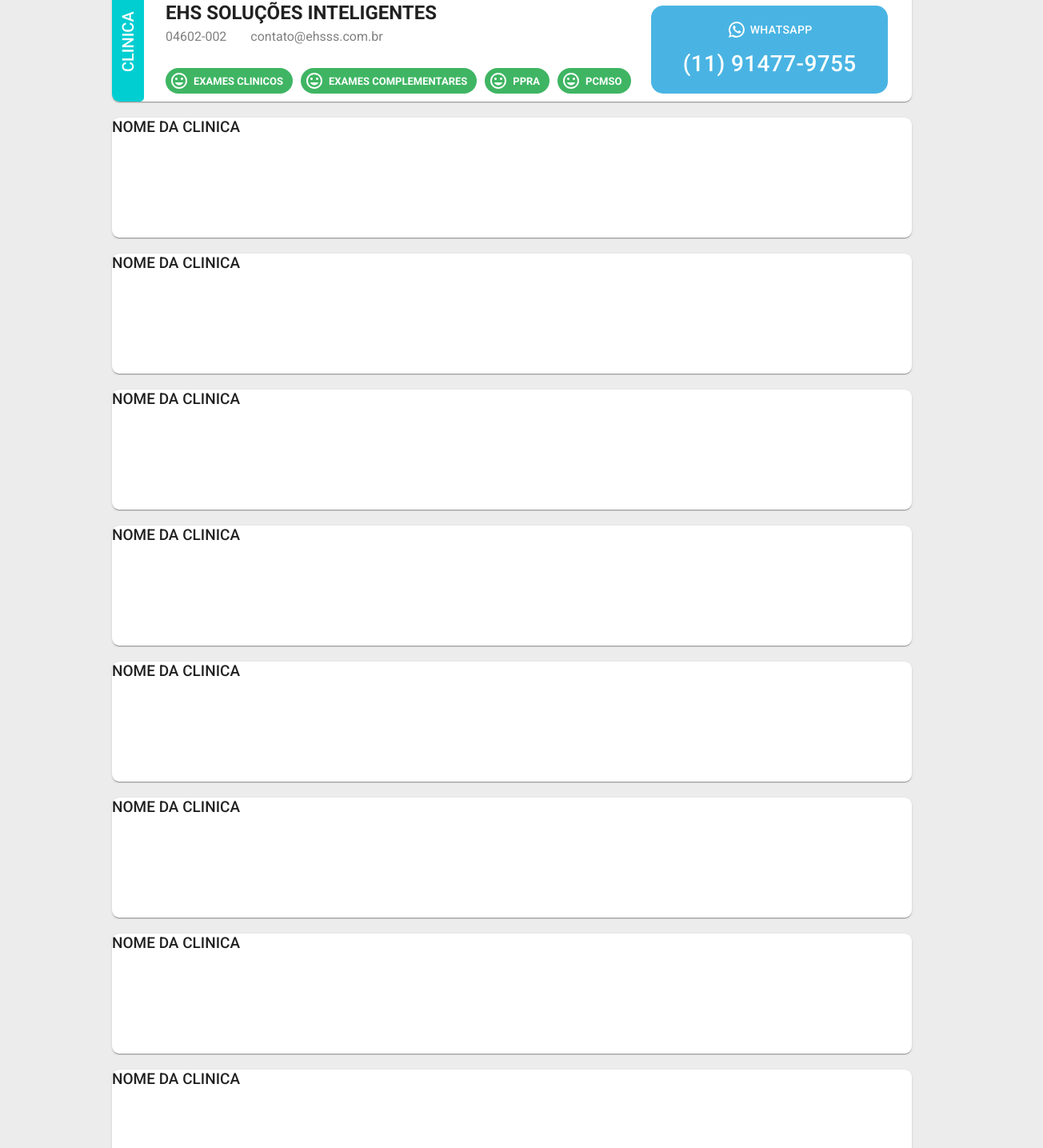
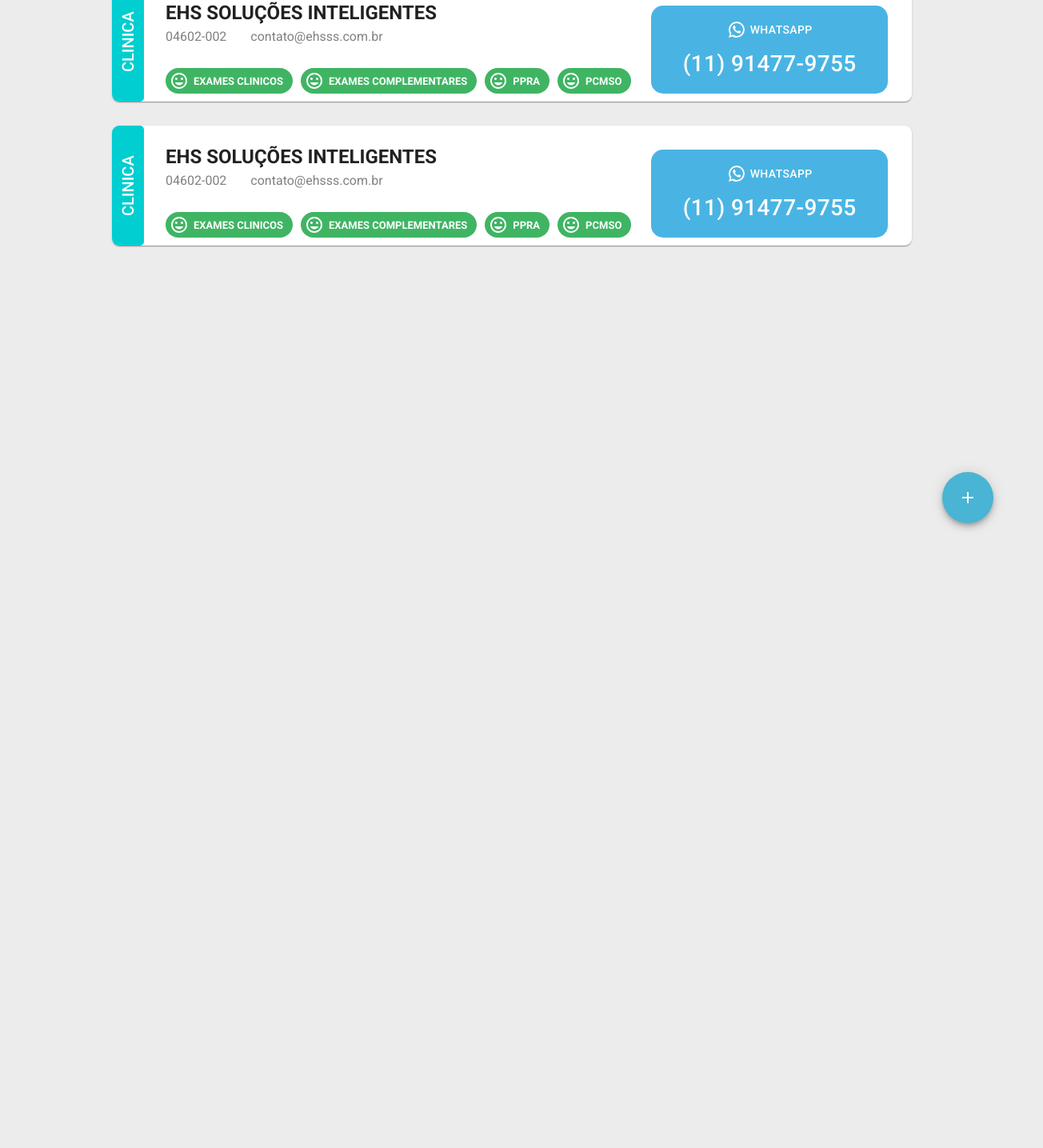
Before and after one commit to willfeliz1/visualizador-clinica, a React (Create React App) app: page / in a window 1280 px wide. Shown: the part 108-1543 px from the top of the page at 80% size, 1304 px wide, since content can reach past the window. After the commit the page ends 800 px from the top, so only its background shows below. Built offline with nearby package versions, Linux system fonts and the light colour scheme.

Commit message:
feat: Botão para chamar tela cadastro de Clinica

```diff
--- a/src/pages/ClinicViewer/clinicViewer.tsx
+++ b/src/pages/ClinicViewer/clinicViewer.tsx
@@ -1,5 +1,11 @@
-import { AppBar, Button, FormControl, Typography } from '@material-ui/core';
-import { ArrowDropDown, Mood, SortByAlpha, WhatsApp } from '@material-ui/icons';
+import { AppBar, Typography } from '@material-ui/core';
+import {
+  Add,
+  ArrowDropDown,
+  Mood,
+  SortByAlpha,
+  WhatsApp,
+} from '@material-ui/icons';
 import React, { useCallback, useState } from 'react';
 import XLSX from 'xlsx';
 import {
@@ -18,6 +24,7 @@
   ClinicBorder,
   SettingsDiv,
   SortAlphabeticalButton,
+  AddButton,
 } from './styles';
 
 // interface IUpload {
@@ -128,57 +135,40 @@
               </WhatsAppContainer>
             </ClinicCard>
             <ClinicCard>
-              <div>
-                <h3>NOME DA CLINICA</h3>
-              </div>
-            </ClinicCard>
-            <ClinicCard>
-              <div>
-                <h3>NOME DA CLINICA</h3>
-              </div>
-            </ClinicCard>
-            <ClinicCard>
-              <div>
-                <h3>NOME DA CLINICA</h3>
-              </div>
-            </ClinicCard>
-            <ClinicCard>
-              <div>
-                <h3>NOME DA CLINICA</h3>
-              </div>
-            </ClinicCard>
-            <ClinicCard>
-              <div>
-                <h3>NOME DA CLINICA</h3>
-              </div>
-            </ClinicCard>
-            <ClinicCard>
-              <div>
-                <h3>NOME DA CLINICA</h3>
-              </div>
-            </ClinicCard>
-            <ClinicCard>
-              <div>
-                <h3>NOME DA CLINICA</h3>
-              </div>
-            </ClinicCard>
-            <ClinicCard>
-              <div>
-                <h3>NOME DA CLINICA</h3>
-              </div>
-            </ClinicCard>
-            <ClinicCard>
-              <div>
-                <h3>NOME DA CLINICA</h3>
-              </div>
-            </ClinicCard>
-            <ClinicCard>
-              <div>
-                <h3>NOME DA CLINICA</h3>
-              </div>
+              <ClinicBorder>
+                <span>CLINICA</span>
+              </ClinicBorder>
+
+              <ClinicInfo>
+                <h2>EHS SOLUÇÕES INTELIGENTES</h2>
+                <div>
+                  <span>04602-002</span>
+                  <span>contato@ehsss.com.br</span>
+                </div>
+                <AvailableServices>
+                  <ChipService icon={<Mood />} label="EXAMES CLINICOS" />
+                  <ChipService icon={<Mood />} label="EXAMES COMPLEMENTARES" />
+                  <ChipService icon={<Mood />} label="PPRA" />
+                  <ChipService icon={<Mood />} label="PCMSO" />
+                </AvailableServices>
+              </ClinicInfo>
+
+              <WhatsAppContainer>
+                <div>
+                  <WhatsApp />
+                  <span>WhatsApp</span>
+                </div>
+                <PhoneWhatsApp>
+                  <h1>(11) 91477-9755</h1>
+                </PhoneWhatsApp>
+              </WhatsAppContainer>
             </ClinicCard>
           </GridCard>
         </GridContainer>
+
+        <AddButton>
+          <Add />
+        </AddButton>
       </Main>
     </Container>
   );
--- a/src/pages/ClinicViewer/styles.ts
+++ b/src/pages/ClinicViewer/styles.ts
@@ -1,17 +1,15 @@
 import styled from 'styled-components';
 
-import { Button, Card, Chip, Grid, Toolbar } from '@material-ui/core';
+import { Button, Card, Chip, Fab, Grid, Toolbar } from '@material-ui/core';
 
-export const Container = styled.div`
-  display: flex;
-`;
+export const Container = styled.div``;
 
 export const ToolBar = styled(Toolbar)`
   display: flex;
   background-color: #9932cc;
 
   h5 {
-    position: absolute;
+    position: relative;
     width: 100%;
     padding-left: 40%;
   }
@@ -46,7 +44,7 @@
 `;
 
 export const GridContainer = styled(Grid)`
-  height: 100vh;
+  height: 100%;
   justify-content: center;
 `;
 
@@ -55,13 +53,13 @@
   flex-direction: column;
   align-items: center;
   width: 100%;
-  height: 100vh;
+  height: 100%;
 `;
 
 export const ClinicCard = styled(Card)`
   && {
     display: flex;
-    margin: 10px 0;
+    margin: 10px 0 20px;
     min-height: 150px;
     min-width: 1000px;
     border-radius: 9px;
@@ -169,6 +167,23 @@
   padding-top: 5px;
 `;
 
+export const AddButton = styled(Fab)`
+  && {
+    position: fixed;
+    right: 0;
+    bottom: 0;
+    margin: 0 3% 3% 0;
+    background-color: #49b4d4;
+    color: #fff;
+    width: 64px;
+    height: 64px;
+
+    :hover {
+      background-color: #3285cc;
+    }
+  }
+`;
+
 export const UploadContainer = styled.div`
   display: flex;
   flex-direction: column;
```
